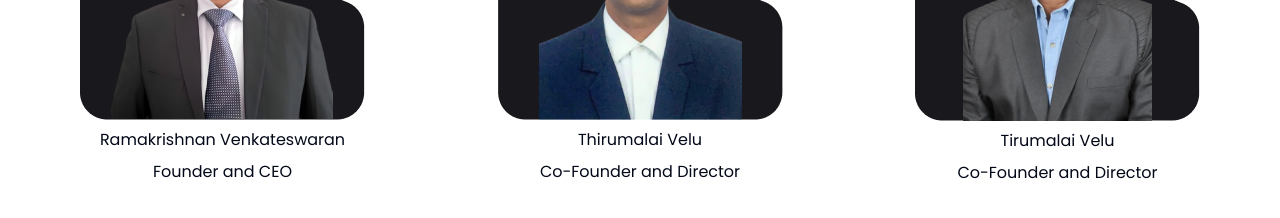
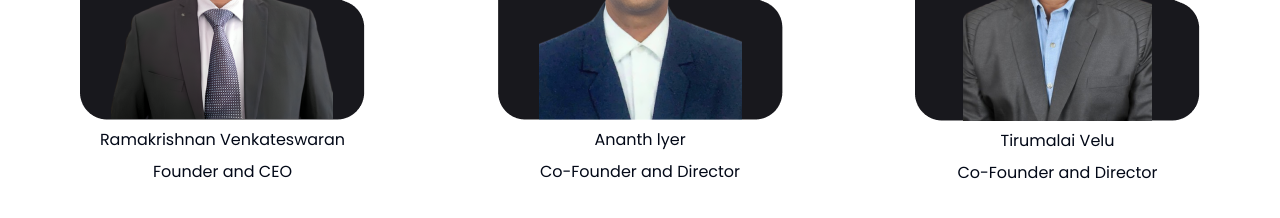
Before and after one commit to Ganeshghatti/Inframentum-Assets, a React (Vite) app: page / in a window 1280 px wide. Shown: the part 4960-5178 px from the top of the page. Built offline with nearby package versions, Linux system fonts and the light colour scheme.

Commit message:
Founders Updated .

```diff
--- a/src/constants/index.js
+++ b/src/constants/index.js
@@ -84,8 +84,8 @@ const teamImages = [
   },
   {
     src: team_2,
-    alt: "Thirumalai Velu",
-    name: "Thirumalai Velu",
+    alt: "Ananth lyer",
+    name: "Ananth lyer",
     designation: "Co-Founder and Director",
   },
   {
```
